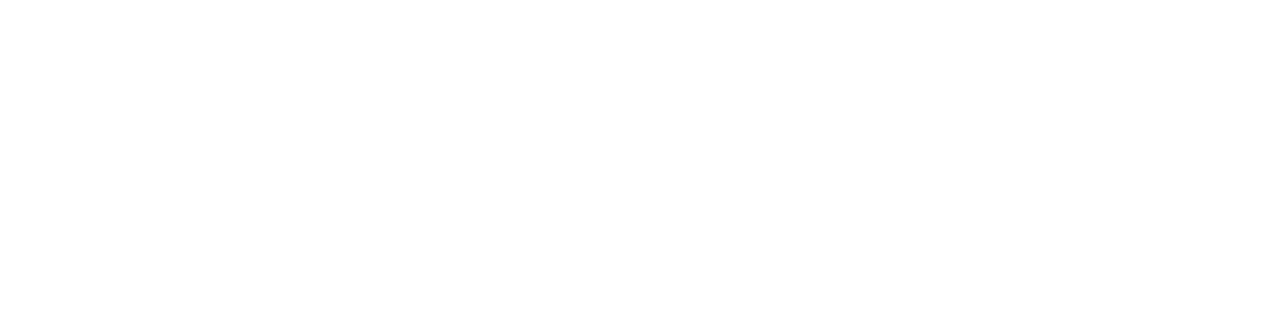
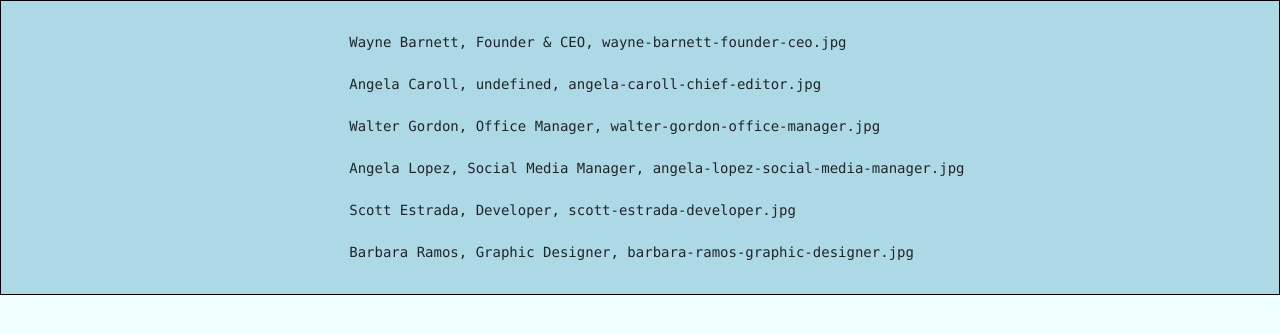
Before and after one commit to Rossiitaa/js-our-team, a plain HTML site: page index.html in a window 1280 px wide. Drawn offline with nearby package versions, Linux system fonts and the light colour scheme.

Commit message:
MILESTONE 2

```diff
--- a/css/style.css
+++ b/css/style.css
@@ -0,0 +1,10 @@
+body {
+    background-color: azure;
+}
+
+.member {
+    background-color: lightblue;
+    border: 1px solid black;
+    padding: 10px;
+    margin: 0 auto;
+}
--- a/index.html
+++ b/index.html
@@ -10,6 +10,6 @@
     <link rel="stylesheet" href="./css/style.css">
 </head>
 <body>
-    <pre id="content"></pre>
+    <pre class="d-flex justify-content-center member" id="content"></pre>
 </body>
 </html>
--- a/js/main.js
+++ b/js/main.js
@@ -31,6 +31,11 @@ const memberTeam = [
     },
 ]
 
+let contentId = document.getElementById('content');
+
 for (key in memberTeam) {
     console.log(`${memberTeam[key].name}, ${memberTeam[key].role}, ${memberTeam[key].img}`);
+    contentId.innerHTML += `
+    ${memberTeam[key].name}, ${memberTeam[key].role}, ${memberTeam[key].img}
+    `;
 }
```
